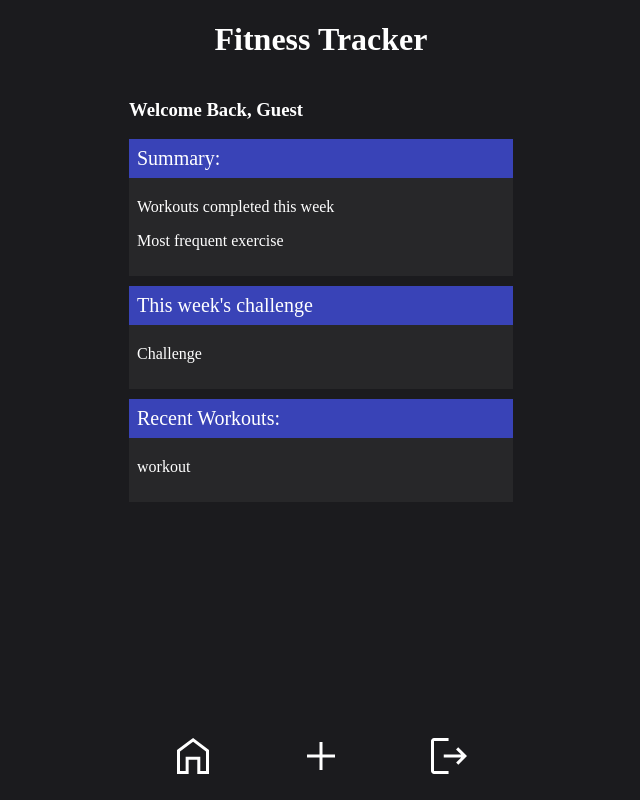
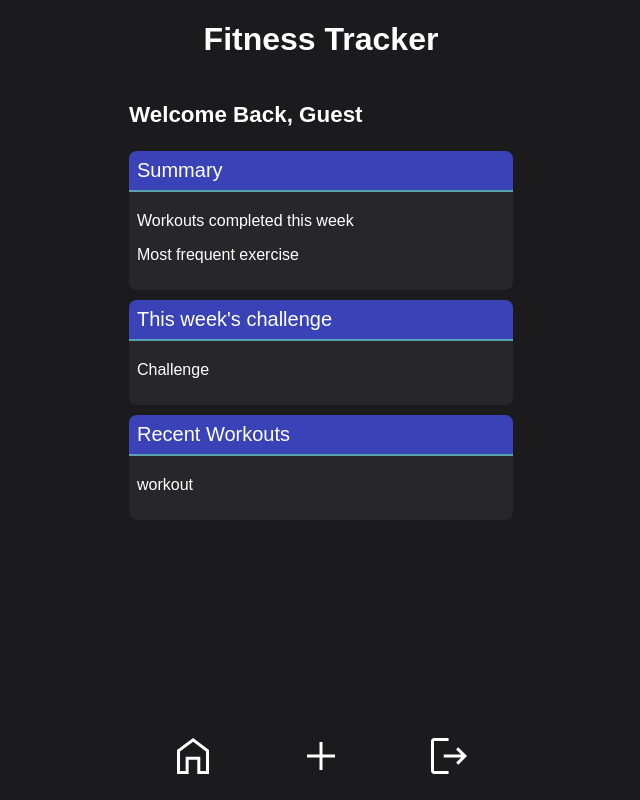
Before and after one commit to jestercruz/fitness-tracker, a React (Create React App) app: page / in a window 1280 px wide. Shown: the whole page, without its empty margins (319-959 px from the left). Built offline with nearby package versions, Linux system fonts and the light colour scheme.

Commit message:
fix: Styling and issues

```diff
--- a/src/stylesheets/App.css
+++ b/src/stylesheets/App.css
@@ -3,6 +3,7 @@ body {
   padding: 0px;
   width: 100vw;
   background-color: #1b1b1e;
+  font-family: sans-serif, serif;
   color: #fff;
 }
 
--- a/src/stylesheets/Home.css
+++ b/src/stylesheets/Home.css
@@ -1,21 +1,17 @@
 .home-container {
   display: flex;
   flex-direction: column;
-  /* width: 30%;
-  margin-left: auto;
-  margin-right: auto; */
 }
 
-/* @media only screen and (max-width: 850px) {
-  .home-container {
-    width: 80%;
-  }
-} */
+.home-container h3 {
+  font-size: 1.4em;
+}
+
 .home-section {
-  /* border-top: 4px solid #58a4b0; */
   background-color: rgba(255, 255, 255, 0.05);
   margin-bottom: 10px;
   padding-bottom: 10px;
+  border-radius: 8px;
 }
 .section-header {
   background-color: #3943b7;
@@ -23,6 +19,8 @@
   font-size: 20px;
   margin-bottom: 20px;
   padding: 8px;
+  border-radius: 8px 8px 0px 0px;
+  border-bottom: 2px solid #58a4b0;
 }
 
 .home-section p {
--- a/src/stylesheets/Navigation.css
+++ b/src/stylesheets/Navigation.css
@@ -1,5 +1,10 @@
 .nav-container {
-  margin-top: auto;
+  /* margin-top: auto; */
+  position: fixed;
+  overflow: hidden;
+  bottom: 0;
+  left: auto;
+  width: inherit;
 }
 
 .nav-container ul {
@@ -10,6 +15,7 @@
 
 .nav-icon {
   list-style-type: none;
+  float: left;
 }
 
 .nav-container path {
--- a/src/views/Home.js
+++ b/src/views/Home.js
@@ -5,7 +5,7 @@ const Home = () => {
     <div className="home-container">
       <h3>Welcome Back, Guest</h3>
       <section className="home-section">
-        <header className="section-header">Summary:</header>
+        <header className="section-header">Summary</header>
         <p>Workouts completed this week</p>
         <p>Most frequent exercise</p>
       </section>
@@ -14,7 +14,7 @@ const Home = () => {
         <p>Challenge</p>
       </section>
       <section className="home-section">
-        <header className="section-header">Recent Workouts:</header>
+        <header className="section-header">Recent Workouts</header>
         <p>workout</p>
       </section>
     </div>
```
Also changed, not shown: src/stylesheets/ExerciseInput.css (+0 -8 lines).
